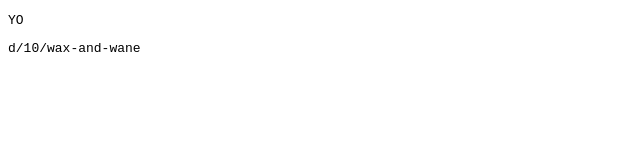
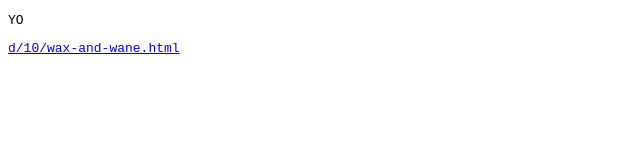
Before and after one commit to teodorlu/2.teod.eu, a plain HTML site: page index.html in a window 1280 px wide. Shown: the whole page, without its empty margins (0-640 px from the left). Drawn offline with Linux system fonts and the light colour scheme.

Commit message:
Index.html: Link to indexed content

```diff
--- a/index.html
+++ b/index.html
@@ -1,2 +1,2 @@
 <!DOCTYPE html>
-<html><body><pre><p>YO</p><p>d/10/wax-and-wane</p></pre></body></html>
+<html><body><pre><p>YO</p><p><a href="d/10/wax-and-wane.html">d/10/wax-and-wane.html</a></p></pre></body></html>
```
Also changed, not shown: 1 other file.
